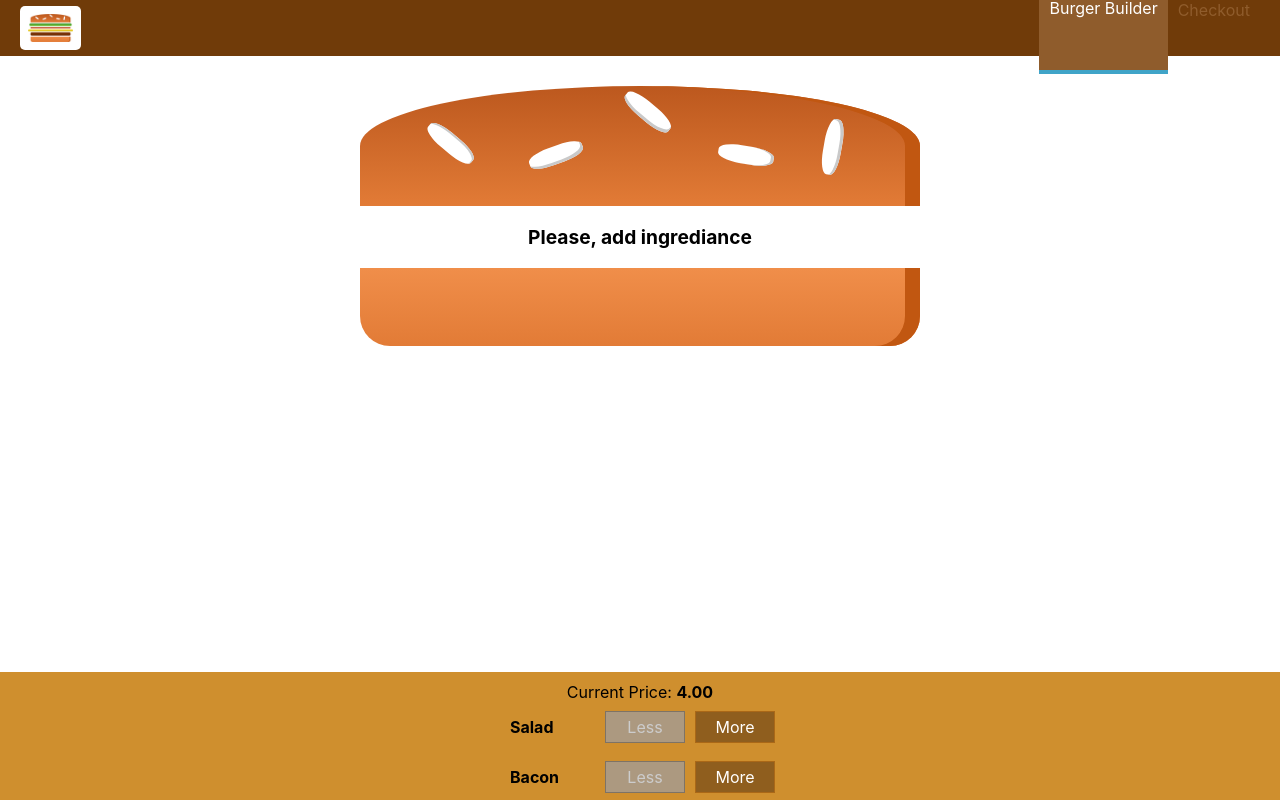
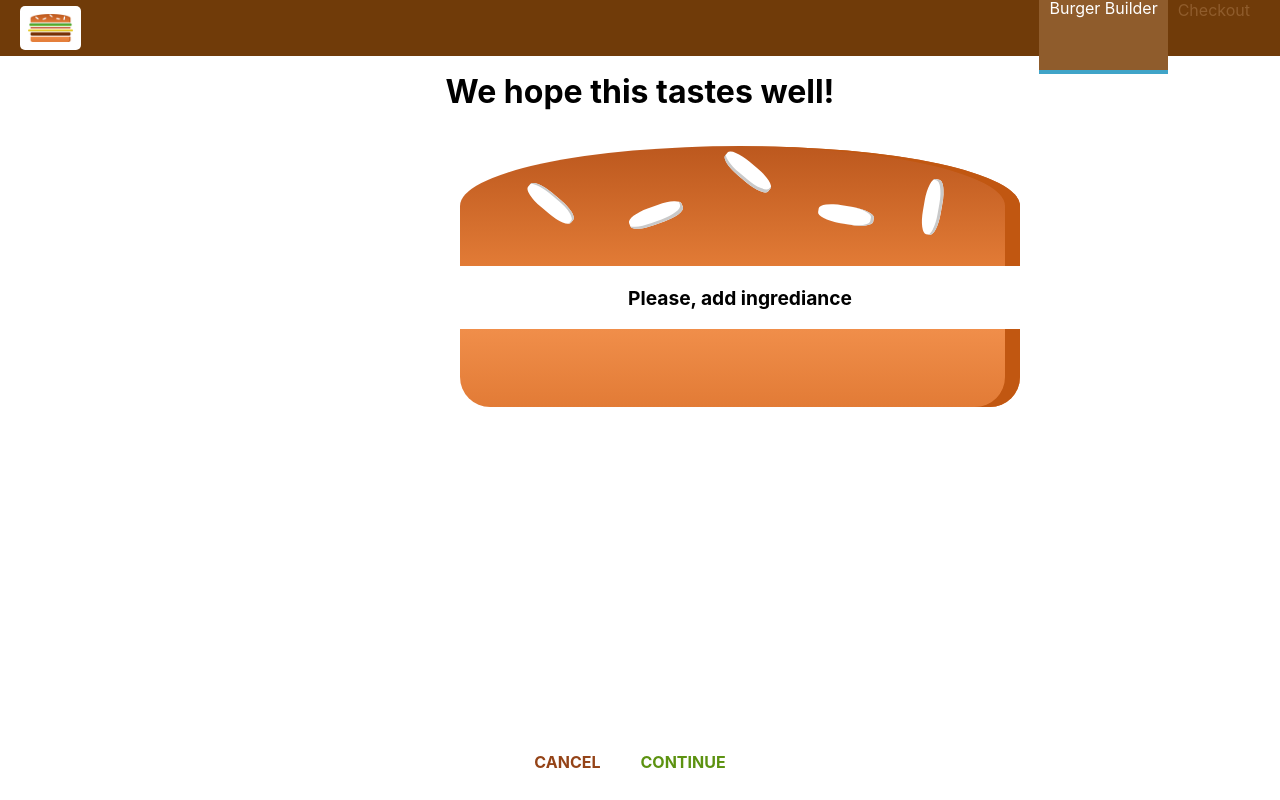
Before and after one commit to TorskyM/BurgerSN, a React app in the folder burger-builder/: page /checkout in a window 1280 px wide. Shown: the top 800 px of the page. Built offline with nearby package versions, Linux system fonts and the light colour scheme.

Commit message:
Multiple pages added

```diff
--- a/burger-builder/package.json
+++ b/burger-builder/package.json
@@ -49,6 +49,8 @@
     "react-app-polyfill": "^1.0.6",
     "react-dev-utils": "^10.2.1",
     "react-dom": "^16.13.1",
+    "react-router": "^5.2.0",
+    "react-router-dom": "^5.2.0",
     "resolve": "1.15.0",
     "resolve-url-loader": "3.1.1",
     "sass-loader": "8.0.2",
--- a/burger-builder/src/App.js
+++ b/burger-builder/src/App.js
@@ -1,13 +1,18 @@
 import React from 'react';
+import { Route, Switch } from 'react-router-dom';
 
 import Layout from './hoc/Layout/Layout'
 import BurgerBuilder from './containers/BurgerBuilder/BurgerBuilder';
+import Checkout from './containers/Checkout/Checkout';
 
  const App = _ => {
   return (
     <div>
       <Layout>
-        <BurgerBuilder />
+      <Switch>
+        <Route path="/checkout" component={Checkout} />
+        <Route path="/" exact component={BurgerBuilder} />
+      </Switch>
       </Layout>
     </div>
   );
--- a/burger-builder/src/components/Burger/Burger.js
+++ b/burger-builder/src/components/Burger/Burger.js
@@ -1,4 +1,5 @@
 import React from 'react';
+import { withRouter } from 'react-router-dom';
 
 import classes from './Burger.module.scss';
 import BurgerIngredient from './BurgerIngridient/BurgerIngridient';
@@ -26,4 +27,4 @@ const burger = props => {
   );
 };
 
-export default burger;
+export default withRouter(burger);
--- /dev/null
+++ b/burger-builder/src/components/Order/CheckoutSummary/CheckoutSummary.js
@@ -0,0 +1,26 @@
+import React from 'react';
+
+import Burger from '../../Burger/Burger';
+import Button from '../../UI/Button/Button';
+import classes from './CheckoutSummary.module.scss';
+
+const checkoutSummary = props => {
+  return (
+    <div className={classes.CheckoutSummary}>
+      <h1>We hope this tastes well!</h1>
+      <div style={{width: '100%', margin: 'auto'}}>
+        <Burger ingredients={props.ingredients}/>
+      </div>
+      <Button
+        btnType="Danger"
+        clicked={props.checkoutCanceled}
+      >CANCEL</Button>
+      <Button
+        btnType="Success"
+        clicked={props.checkoutContinued}
+      >CONTINUE</Button>
+    </div>
+  );
+}
+
+export default checkoutSummary;
--- /dev/null
+++ b/burger-builder/src/components/Order/CheckoutSummary/CheckoutSummary.module.scss
@@ -0,0 +1,11 @@
+.CheckoutSummary {
+  text-align: center;
+  width: 80%;
+  margin: auto;
+}
+
+@media (min-width: 600px) {
+  .CheckoutSummary {
+    width: 500px;
+  }
+}
--- a/burger-builder/src/containers/BurgerBuilder/BurgerBuilder.js
+++ b/burger-builder/src/containers/BurgerBuilder/BurgerBuilder.js
@@ -82,7 +82,16 @@ class BurgerBuilder extends Component {
 	}
 
 	purchaseContinueHandler = _ => {
-		console.log('TODO: Continue Handler');
+		// console.log('TODO: Continue Handler');
+		const queryParams = [];
+		let queryString = '';
+
+		for (let i in this.state.ingredients) {
+			queryParams.push(`${encodeURIComponent(i)}=${encodeURIComponent(this.state.ingredients[i])}`);
+		};
+
+		queryString = queryParams.join('&');
+		this.props.history.push({ pathname: '/checkout', search: `?${queryString}`});
 	}
 
   render() {
--- /dev/null
+++ b/burger-builder/src/containers/Checkout/Checkout.js
@@ -0,0 +1,53 @@
+import React, { Component } from 'react';
+import { Route } from 'react-router-dom';
+
+import CheckoutSummary from '../../components/Order/CheckoutSummary/CheckoutSummary';
+import ContactData from './ContactData/ContactData';
+
+class Checkout extends Component {
+  state = {
+    ingredients: {
+      salad: 1,
+      meat: 1,
+      cheese: 1,
+      bacon: 1
+    }
+  };
+
+  componentDidMount() {
+    const query = new URLSearchParams(this.props.location.search);
+    const ingredients = {};
+
+    for(let param of query.entries()) {
+      ingredients[param[0]] = +param[1];
+    }
+
+    this.setState({ingredients: ingredients});
+  }
+
+  checkoutCanceledHandler = _ => {
+    this.props.history.goBack();
+  }
+
+  checkoutContinuedHandler = _ => {
+    this.props.history.replace('/checkout/contact-data');
+  }
+
+  render() {
+    return (
+      <div>
+        <CheckoutSummary
+          ingredients={this.state.ingredients}
+          checkoutCanceled={this.checkoutCanceledHandler}
+          checkoutContinued={this.checkoutContinuedHandler}
+        />
+      <Route
+        path={`${this.props.match.path}/contact-data`}
+        render={_ => (<ContactData ingredients={this.state.ingredients}/>)}
+      />
+      </div>
+    );
+  }
+}
+
+export default Checkout;
--- /dev/null
+++ b/burger-builder/src/containers/Checkout/ContactData/ContactData.js
@@ -0,0 +1,38 @@
+import React, { Component } from 'react';
+
+import Button from '../../../components/UI/Button/Button';
+import classes from './ContactData.module.scss';
+
+class ContactData extends Component {
+  state = {
+    name: '',
+    email: '',
+    address: {
+      street: '',
+      postalCode: '',
+    },
+  };
+
+  orderHandler(event) {
+    event.preventDefault();
+  }
+
+  render() {
+    return (
+      <div className={classes.ContactData}>
+        <h4>Enter your Contact Data</h4>
+        <form>
+          <input className={classes.Input} type='text' name='name' placeholder='Your Name' />
+          <input className={classes.Input} type='email' name='email' placeholder='Your Mail' />
+          <input className={classes.Input} type='text' name='street' placeholder='Street' />
+          <input className={classes.Input} type='text' name='postal' placeholder='Your postal code' />
+          <Button btnType='Success'
+            clicked={this.orderHandler}
+          >ORDER NOW</Button>
+        </form>
+      </div>
+    );
+  }
+}
+
+export default ContactData;
--- /dev/null
+++ b/burger-builder/src/containers/Checkout/ContactData/ContactData.module.scss
@@ -0,0 +1,18 @@
+.ContactData {
+  margin: 20px auto;
+  width: 20%;
+  text-align: center;
+  box-shadow: 0 2px 3px #cccccc;
+  border: 1px solid #eeeeee;
+  padding: 10px;
+}
+
+.Input {
+  display: block;
+}
+
+@media (min-width: 600px) {
+  .ContactData {
+    width: 500px;
+  }
+}
--- a/burger-builder/src/index.js
+++ b/burger-builder/src/index.js
@@ -3,11 +3,18 @@ import ReactDOM from 'react-dom';
 import './index.scss';
 import App from './App';
 import * as serviceWorker from './serviceWorker';
+import { BrowserRouter } from 'react-router-dom';
+
+const app = (
+  <React.StrictMode>
+    <BrowserRouter>
+      <App />
+    </BrowserRouter>
+  </React.StrictMode>
+  );
 
 ReactDOM.render(
-  <React.StrictMode>
-    <App />
-  </React.StrictMode>,
+  app,
   document.getElementById('root')
 );
 
```
Also changed, not shown: 1 other file (tests, documents, lock files or other folders).
